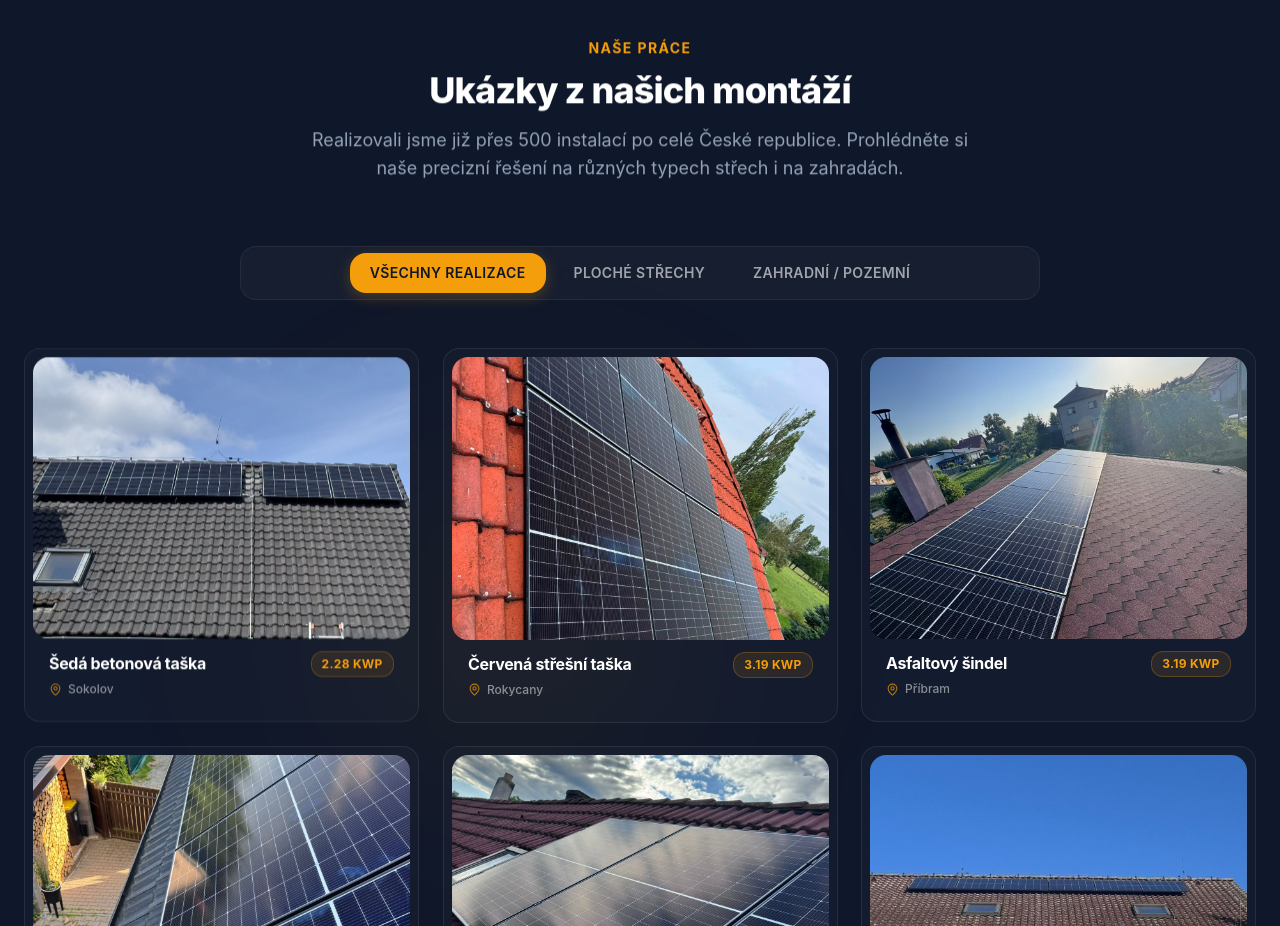
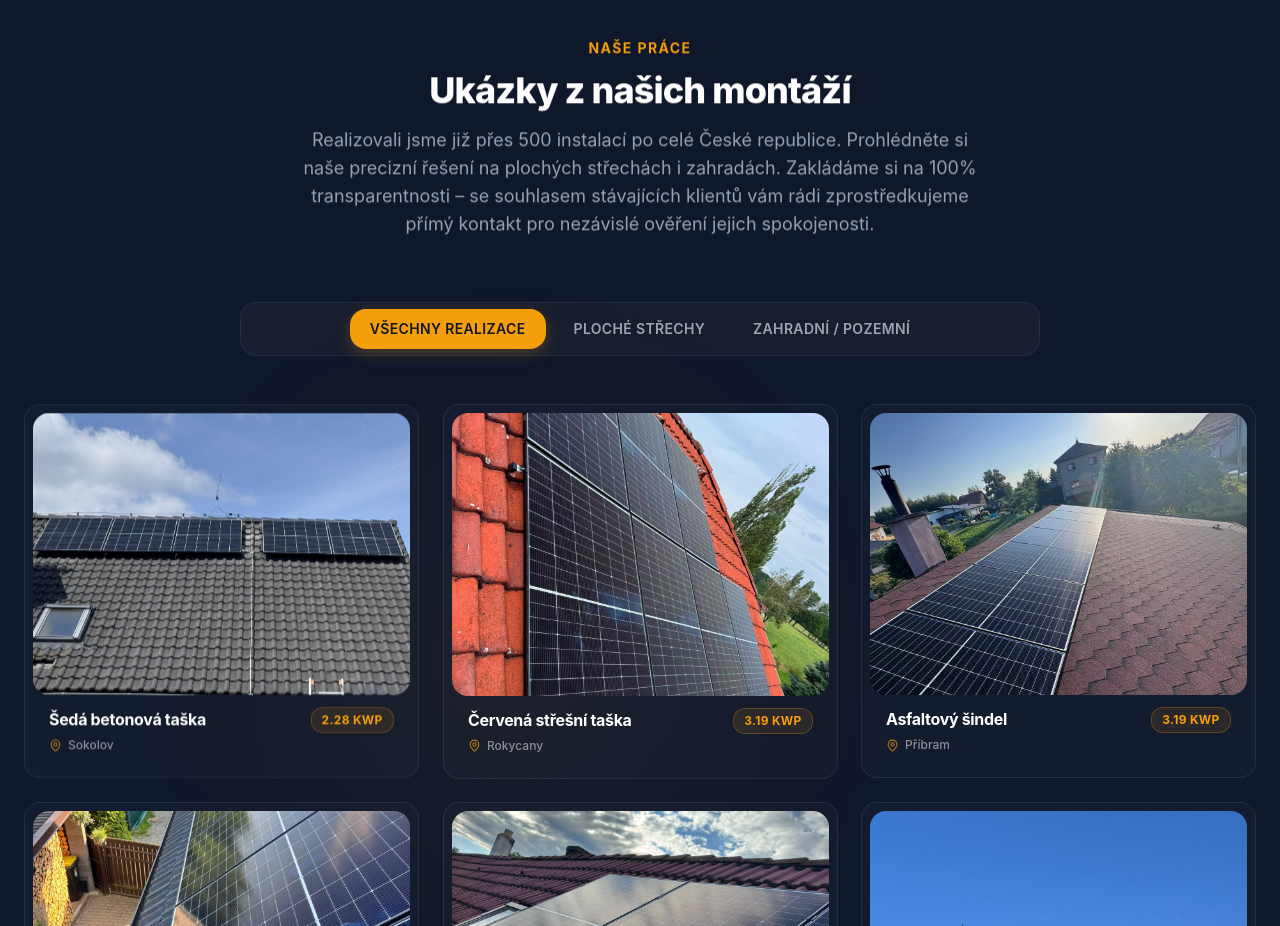
Before and after one commit to nogodcomplexx/uspora, a React (Vite) app: page / in a window 1280 px wide. Shown: the part 2820-3746 px from the top of the page. Built offline with nearby package versions, Linux system fonts and the light colour scheme.

Commit message:
feat: add trust statement in Naše práce section description

```diff
--- a/src/sections/Gallery.tsx
+++ b/src/sections/Gallery.tsx
@@ -421,7 +421,7 @@ export function Gallery() {
               Ukázky z našich montáží
             </h3>
             <p className="text-[#94A3B8] text-base md:text-lg mt-4">
-              Realizovali jsme již přes 500 instalací po celé České republice. Prohlédněte si naše precizní řešení na různých typech střech i na zahradách.
+              Realizovali jsme již přes 500 instalací po celé České republice. Prohlédněte si naše precizní řešení na plochých střechách i zahradách. Zakládáme si na 100% transparentnosti – se souhlasem stávajících klientů vám rádi zprostředkujeme přímý kontakt pro nezávislé ověření jejich spokojenosti.
             </p>
           </div>
         </ScrollReveal>
```
